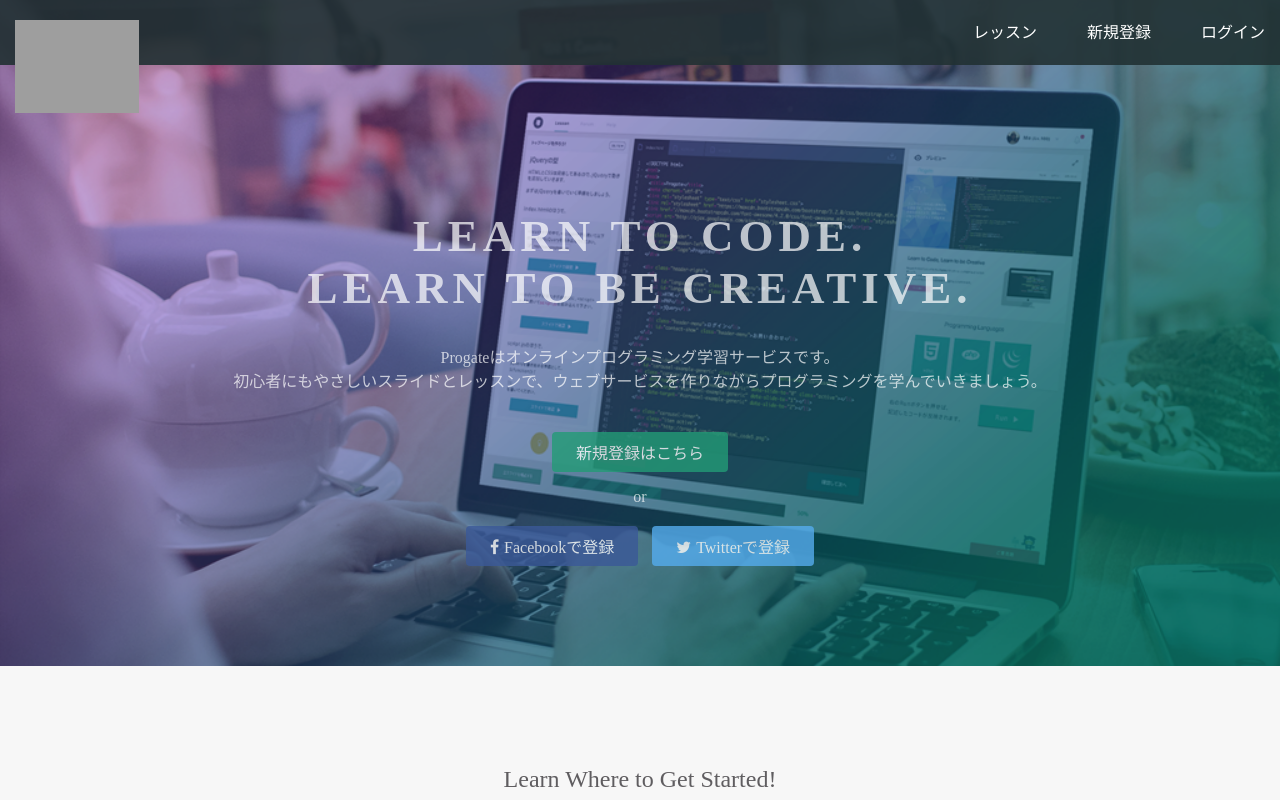
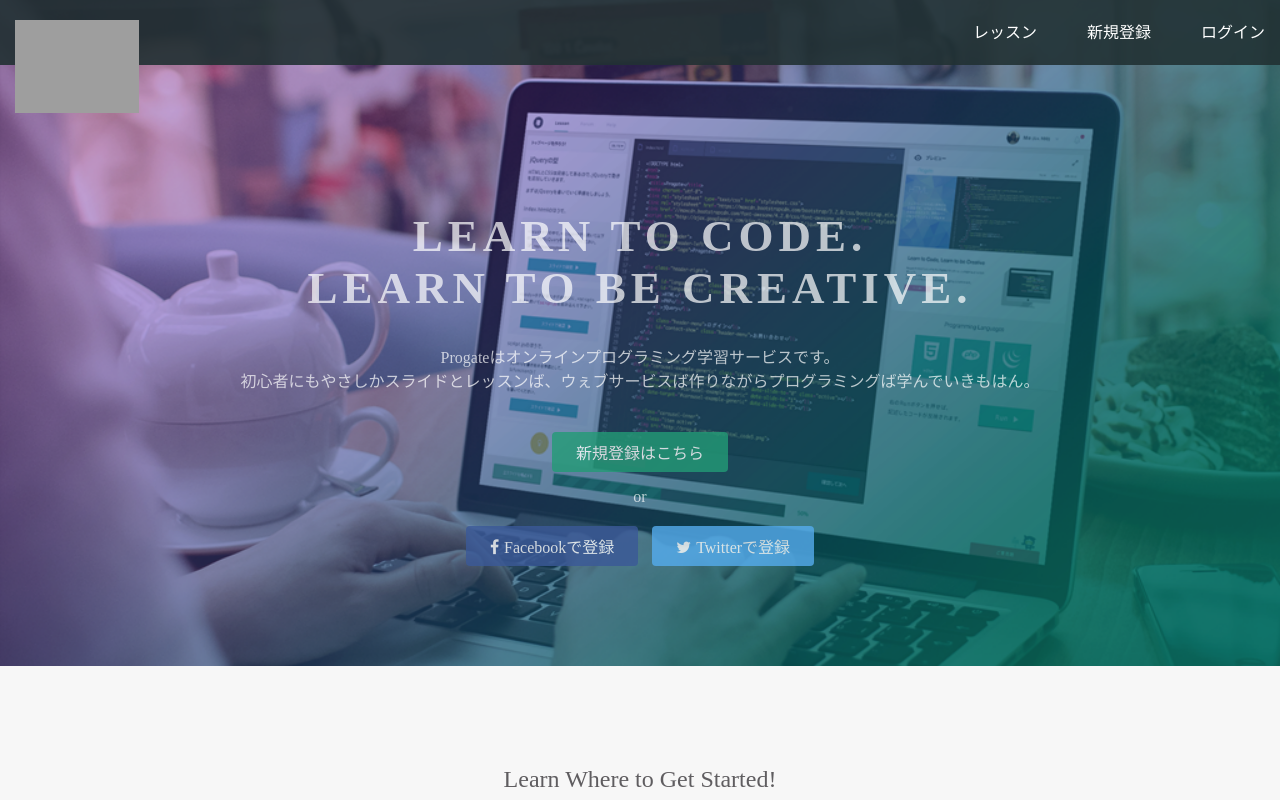
Before and after one commit to masatoshiseo/masatoshi20200731, a plain HTML site: page index.html in a window 1280 px wide. Shown: the top 800 px of the page. Drawn offline with Linux system fonts and the light colour scheme; grey boxes are pictures that could not be loaded.

Commit message:
Update index.html

```diff
--- a/index.html
+++ b/index.html
@@ -24,7 +24,7 @@
   <div class="top-wrapper">
     <div class="container">
       <h1>LEARN TO CODE.<br>LEARN TO BE CREATIVE.</h1>
-      <p>Progateはオンラインプログラミング学習サービスです。<br>初心者にもやさしいスライドとレッスンで、ウェブサービスを作りながらプログラミングを学んでいきましょう。</p>
+      <p>Progateはオンラインプログラミング学習サービスです。<br>初心者にもやさしかスライドとレッスンば、ウぇブサービスば作りながらプログラミングば学んでいきもはん。</p>
       <div class="btn-wrapper">
         <a href="#" class="btn signup">新規登録はこちら</a>
         <p>or</p>
```
